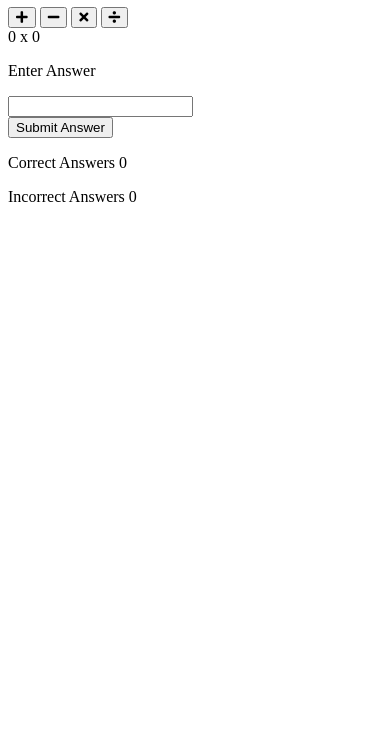
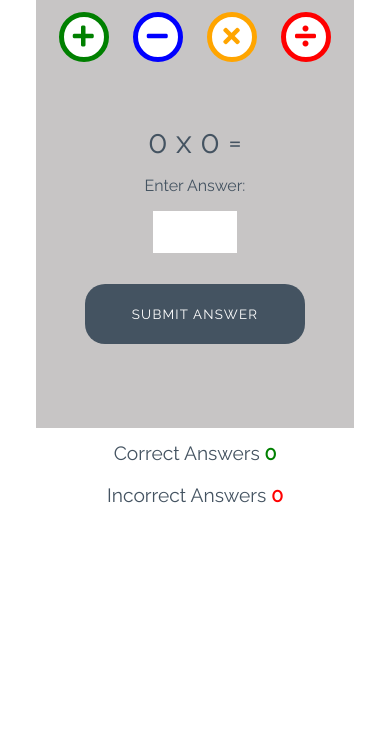
Before and after one commit to Joao4569/love-maths, a plain HTML site: page index.html in a window 390 px wide. Shown: the part 112-844 px from the top of the page. Drawn offline with Linux system fonts and the light colour scheme.

Commit message:
Add styles for game

```diff
--- a/assets/css/style.css
+++ b/assets/css/style.css
@@ -0,0 +1,244 @@
+/* --------- Global style */
+
+body {
+    background-color: white;
+    font-family: "Raleway", sans-serif;
+    color: #445361;
+    text-align: center;
+}
+
+/* --------- Heading */
+
+.heading {
+    text-align: center;
+    font-size: 2.5rem;
+}
+
+.logo {
+    height: 40px;
+    padding-right: 5px;
+}
+
+/* --------- Game layout */
+
+.game-area {
+    background-color: #c7c5c5;
+    box-sizing: border-box;
+    width: 85%;
+    height: 65vh;
+    max-height: 450px;
+    max-width: 830px;
+    margin-left: auto;
+    margin-right: auto;
+    padding: 1%;
+}
+
+.question-area {
+    width: 50%;
+    font-size: 2rem;
+    margin: auto;
+    padding: 50px 0;
+}
+
+.question-area span {
+    padding: 0 15px;
+}
+
+.score-area {
+    margin: 5px auto;
+    width: 60%;
+    font-size: 1.2rem;
+}
+
+.controls-area {
+    width: 85%;
+    margin: 30px auto;
+}
+
+#score {
+    color: green;
+    font-weight: bold;
+}
+
+#incorrect {
+    color: red;
+    font-weight: bold;
+}
+
+.answer-message {
+    display: none;
+    font-size: 1rem;
+}
+
+#answer-box {
+    border: none;
+    color: #445361;
+    display: inline-block;
+    height: 40px;
+    width: 80px;
+    font-size: 1.2rem;
+}
+
+.scores {
+    display: inline-block;
+    padding: 25px;
+}
+
+/* --------- Buttons */
+
+.btn {
+    width: 220px;
+    height: 60px;
+    font-family: "Raleway", sans-serif;
+    text-transform: uppercase;
+    letter-spacing: 1.2px;
+    color: white;
+}
+
+.btn:focus {
+    outline: none;
+}
+
+.btn--big {
+    padding-top: 10px;
+    border-radius: 50%;
+    background-color: white;
+    border: 10px solid;
+    width: 100px;
+    height: 100px;
+    font-size: 3.2rem;
+    margin: 0 30px;
+    transition: all 0.5s;
+}
+
+.btn--blue {
+    border-color: blue;
+    color: blue;
+}
+
+.btn--blue:active,
+.btn--blue:hover {
+    background-color: darkblue;
+    color: white;
+}
+
+.btn--orange {
+    border-color: orange;
+    color: orange;
+}
+
+.btn--orange:active,
+.btn--orange:hover {
+    background-color: darkorange;
+    color: white;
+}
+
+.btn--red {
+    border-color: red;
+    color: red;
+}
+
+.btn--red:active,
+.btn--red:hover {
+    background-color: darkred;
+    color: white;
+}
+
+.btn--green {
+    border-color: green;
+    color: green;
+}
+
+.btn--green:active,
+.btn--green:hover {
+    background-color: darkgreen;
+    color: white;
+}
+
+.btn--gray {
+    margin-top: 25px;
+    background-color: #445361;
+    border: 1px transparent;
+    border-radius: 20px;
+}
+
+.btn--gray:active,
+.btn--gray:hover {
+    background-color: #0d1013;
+}
+
+/* --------- Media queries */
+
+@media (max-width: 414px) {
+    .controls-area {
+        width: 100%;
+    }
+
+    .btn--big {
+        margin: 0 10px;
+        padding: 5px;
+        border: 5px solid;
+        width: 50px;
+        height: 50px;
+        font-size: 1.5rem;
+    }
+
+    .btn--big::after {
+        font-size: 0.6rem;
+        left: -0.7rem;
+    }
+
+    .question-area {
+        padding: 10% 0;
+        width: 100%;
+    }
+
+    .question-area span {
+        padding: 0;
+    }
+
+    .answer-message {
+        display: block;
+    }
+
+    #answer-box {
+        display: block;
+        margin: 0 auto;
+    }
+    .btn--gray {
+        margin-top: 0;
+    }
+
+    .score-area {
+        width: 100%;
+    }
+
+    .scores {
+        margin: 0.5em auto;
+        display: block;
+        padding: 5px;
+    }
+
+    .heading {
+        font-size: 2rem;
+    }
+}
+
+@media (max-width: 320px) {
+    .game-area {
+        height: 70vh;
+    }
+
+    .controls-area {
+        width: 75%;
+        margin: 10px auto;
+    }
+
+    .btn--big {
+        margin: 10px 10px;
+    }
+    .question-area {
+        padding: 10px 0;
+    }
+
+}
--- a/index.html
+++ b/index.html
@@ -1,18 +1,21 @@
+
+
 <!DOCTYPE html>
 <html lang="en">
+
 <head>
     <meta charset="UTF-8">
-    <meta http-equiv="X-UA-Compatible" content="IE=edge">
     <meta name="viewport" content="width=device-width, initial-scale=1.0">
 
-    <!-- font awesome and google fonts-->
+    <!-- font awesome and google fonts -->
     <link rel="stylesheet" href="https://use.fontawesome.com/releases/v5.7.2/css/all.css"
-    integrity="sha384-fnmOCqbTlWIlj8LyTjo7mOUStjsKC4pOpQbqyi7RrhN7udi9RwhKkMHpvLbHG9Sr" crossorigin="anonymous">
+        integrity="sha384-fnmOCqbTlWIlj8LyTjo7mOUStjsKC4pOpQbqyi7RrhN7udi9RwhKkMHpvLbHG9Sr" crossorigin="anonymous">
     <link href="https://fonts.googleapis.com/css?family=Raleway%7CRighteous" rel="stylesheet">
 
     <link rel="stylesheet" href="assets/css/style.css">
     <title>Document</title>
 </head>
+
 <body>
     <h1 class="heading">
         <img class="logo" src="assets/images/logo.png" alt="logo"> Love Maths
@@ -20,16 +23,16 @@
 
     <div class="game-area">
         <div class="controls-area">
-            <button class="btn btn--big btn--green">
+            <button data-type="addition" class="btn btn--big btn--green">
                 <i class="fas fa-plus"></i>
             </button>
-            <button class="btn btn--big btn--blue">
+            <button data-type="subtract" class="btn btn--big btn--blue">
                 <i class="fas fa-minus"></i>
             </button>
-            <button class="btn btn--big btn--orange">
+            <button data-type="multiply" class="btn btn--big btn--orange">
                 <i class="fas fa-times"></i>
             </button>
-            <button class="btn btn--big btn--red">
+            <button data-type="division" class="btn btn--big btn--red">
                 <i class="fas fa-divide"></i>
             </button>
         </div>
@@ -37,11 +40,11 @@
             <span id="operand1">0</span>
             <span id="operator">x</span>
             <span id="operand2">0</span>
-            <span></span>
-            <p class="answer-message">Enter Answer</p>
+            <span>=</span>
+            <p class="answer-message">Enter Answer:</p>
             <input id="answer-box" type="number">
         </div>
-        <button class="btn btn-gray">Submit Answer</button>
+        <button data-type="submit" class="btn btn--gray">Submit Answer</button>
     </div>
 
     <div class="score-area">
@@ -51,4 +54,5 @@
 
     <script src="assets/js/script.js"></script>
 </body>
+
 </html>
```
